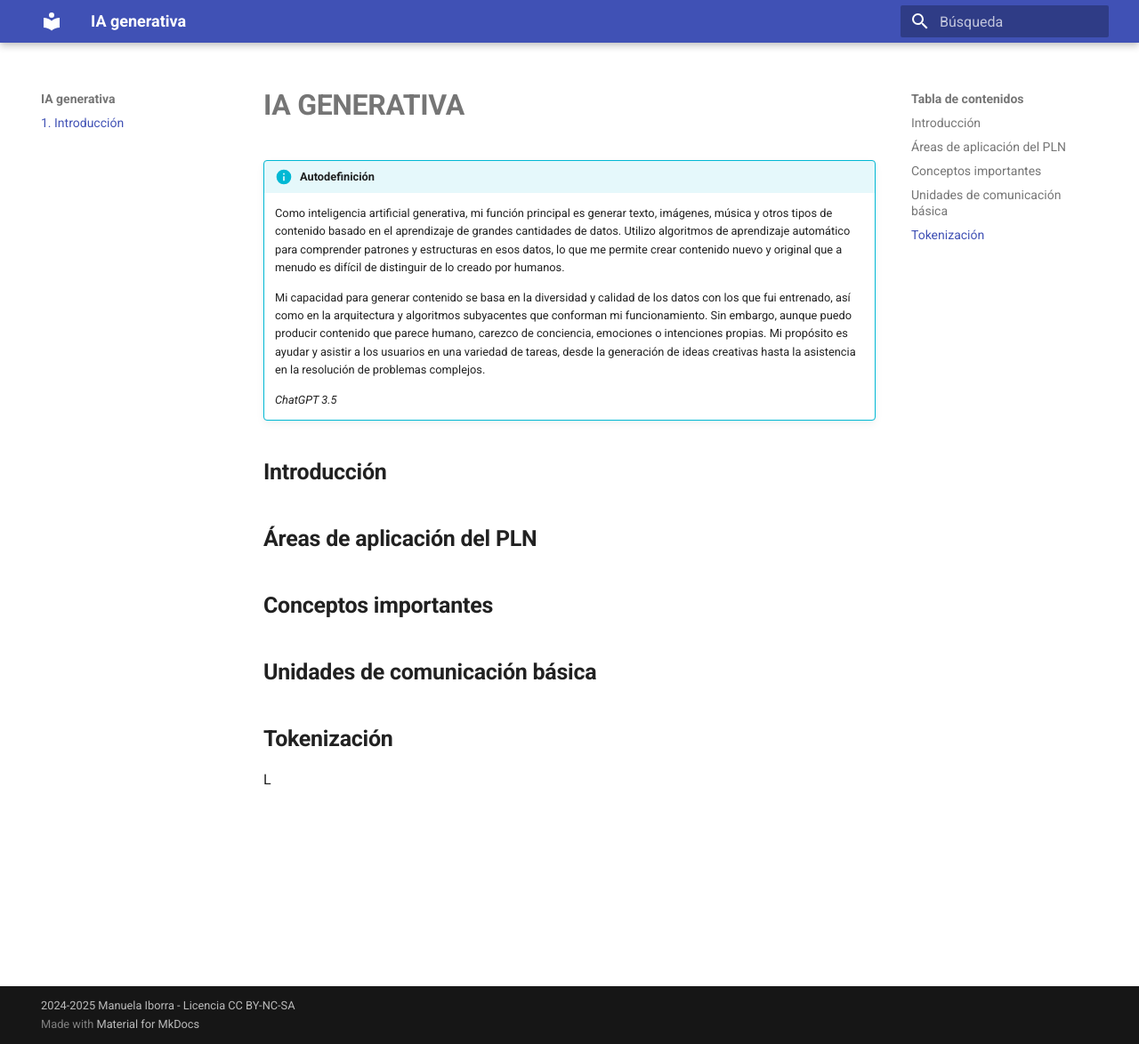
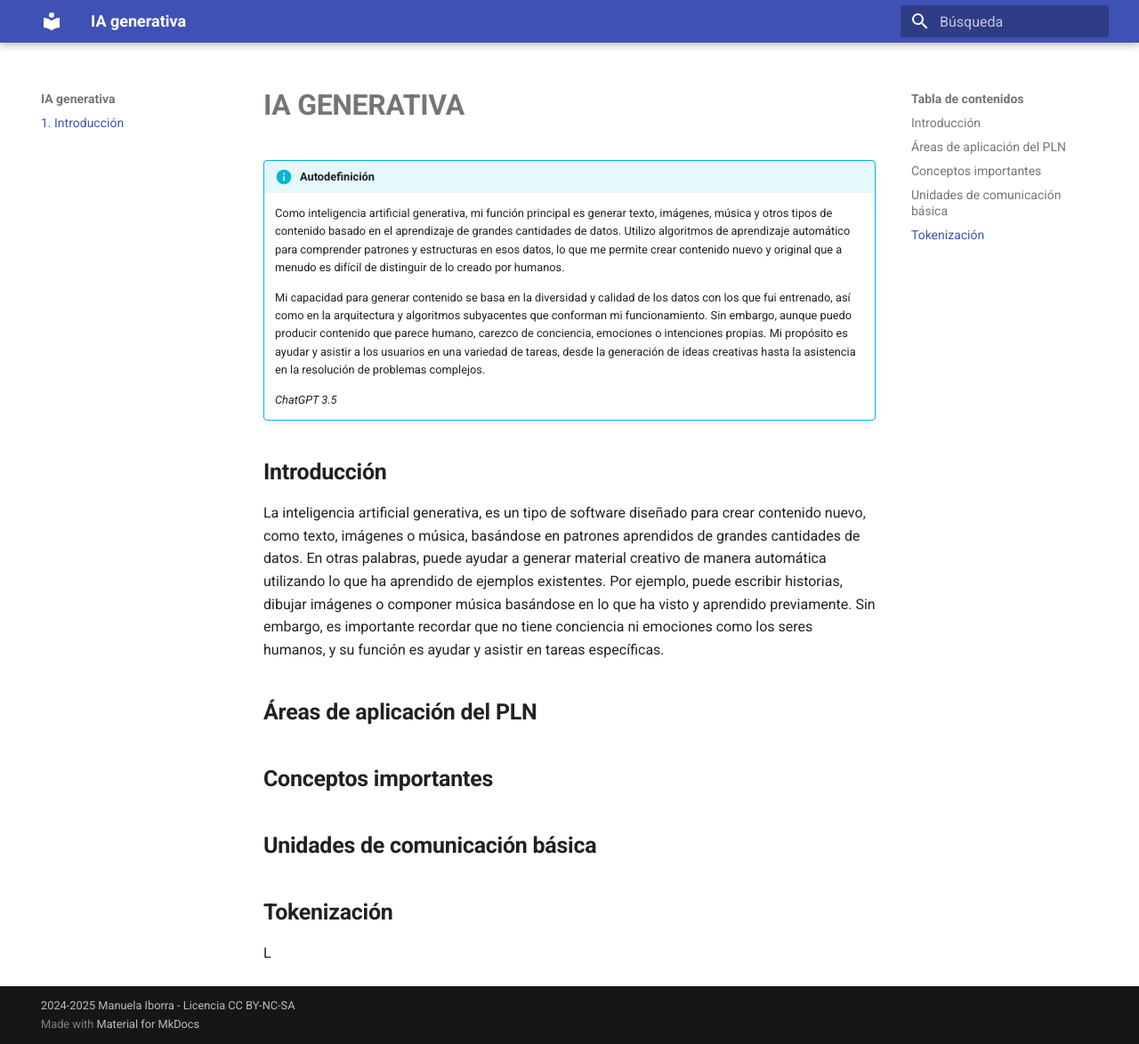
Before and after one commit to sever8a/IAgenerativa, an MkDocs documentation site: the page built from docs/index.md, in a window 1280 px wide and 1174 px high. Shown: the whole window at 89% size. Built offline with MkDocs 1.6.1 and Material for MkDocs 9.7.7, drawn with Linux system fonts in a browser that asks for light colours.

Commit message:
parrafito

```diff
--- a/docs/index.md
+++ b/docs/index.md
@@ -17,7 +17,7 @@ date: 2024-03-10
 
 ## **Introducción**
 
-
+La inteligencia artificial generativa, es un tipo de software diseñado para crear contenido nuevo, como texto, imágenes o música, basándose en patrones aprendidos de grandes cantidades de datos. En otras palabras, puede ayudar a generar material creativo de manera automática utilizando lo que ha aprendido de ejemplos existentes. Por ejemplo, puede escribir historias, dibujar imágenes o componer música basándose en lo que ha visto y aprendido previamente. Sin embargo, es importante recordar que no tiene conciencia ni emociones como los seres humanos, y su función es ayudar y asistir en tareas específicas.
 
 
 
```
